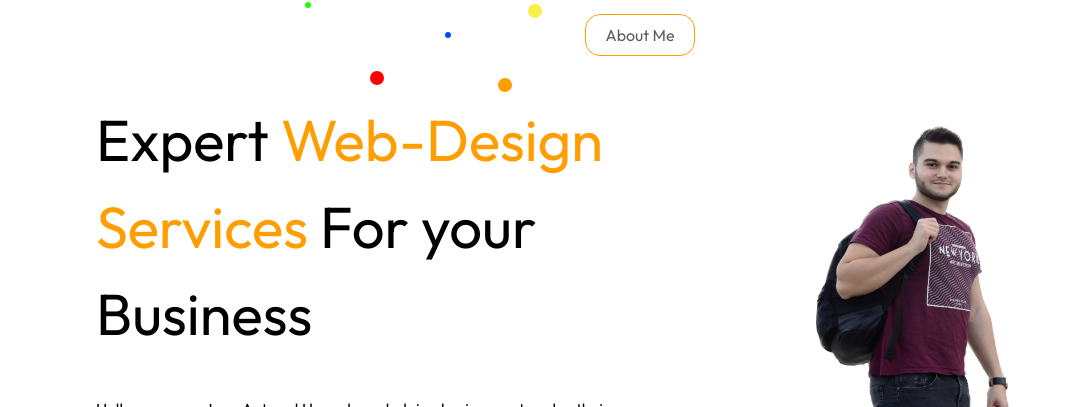
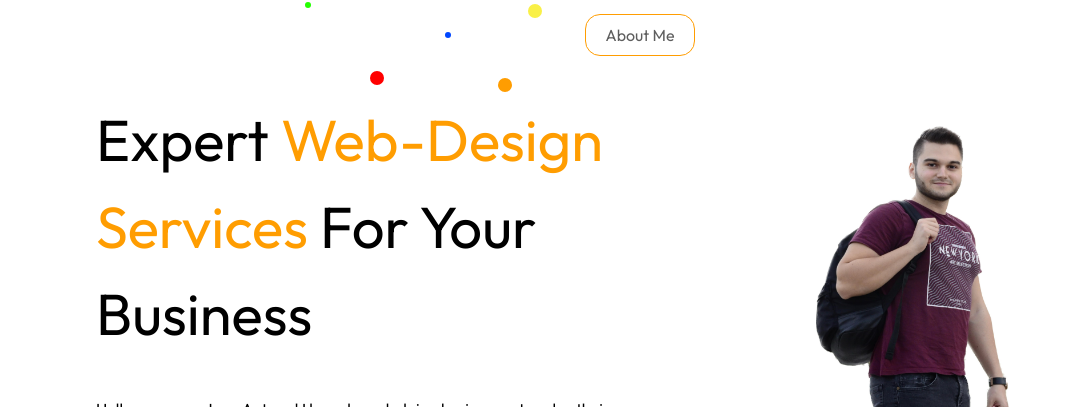
Before and after one commit to antoanparashkevov/antoanp-nextjs, a Next.js app: page / in a window 1280 px wide. Shown: the part 168-575 px from the top of the page, without its empty margins (0-1072 px from the left). Built offline with nearby package versions, Linux system fonts and the light colour scheme.

Commit message:
Uppercase

```diff
--- a/src/components/home/AboutSection.js
+++ b/src/components/home/AboutSection.js
@@ -27,7 +27,7 @@ const AboutSection = () => {
     return (
         <section className={ styles['about_section'] }>
             <div className={ styles['about_section_main_content'] }>
-                <h1 className={styles['about_section_title']}>Expert <span>Web-Design Services</span> For your Business</h1>
+                <h1 className={styles['about_section_title']}>Expert <span>Web-Design Services</span> For Your Business</h1>
                 <p className={styles['about_section_desc']}>Hello everyone, I am Antoan! I have been helping businesses to solve their problems by making a web
                     application of their choice.</p>
                 <FilledButton onClick={HandleContactClick} className={styles['about_section_btn']}>Contact Me</FilledButton>
```
